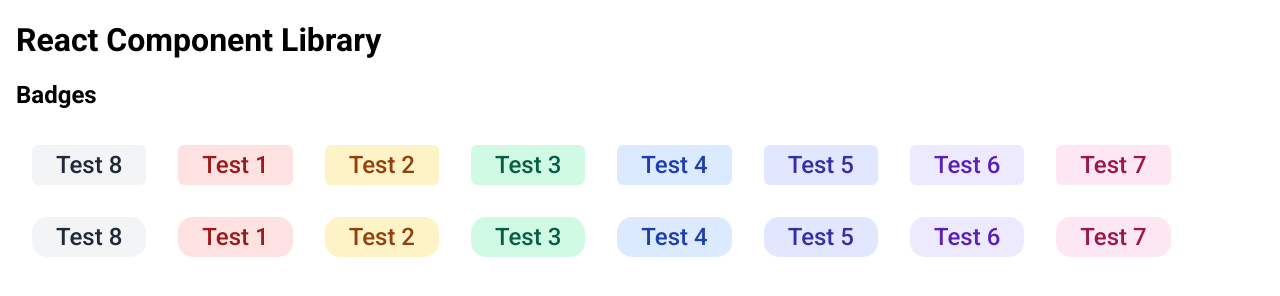
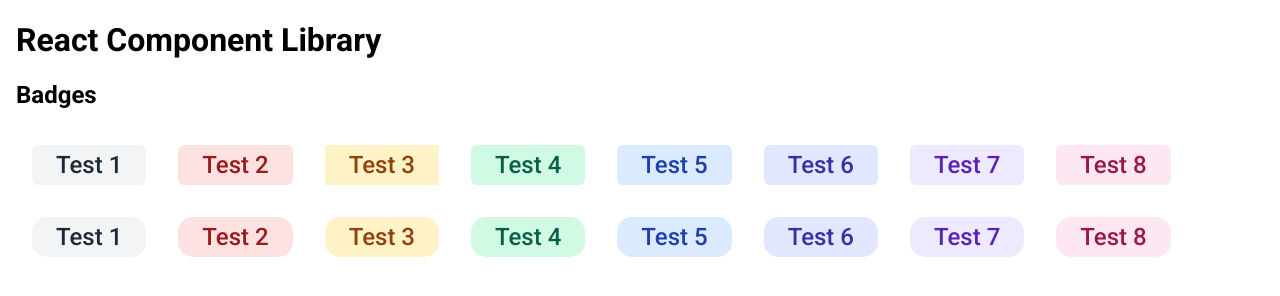
Before and after one commit to benwiacek/component-library, a React (Vite) app: page / in a window 1280 px wide. Shown: the top 296 px of the page. Built offline with nearby package versions, Linux system fonts and the light colour scheme.

Commit message:
fixed names of a few variables

```diff
--- a/index.html
+++ b/index.html
@@ -4,8 +4,7 @@
 		<meta name="viewport" content="width=device-width, initial-scale=1.0" />
 		<link rel="preconnect" href="https://fonts.googleapis.com">
 		<link rel="preconnect" href="https://fonts.gstatic.com" crossorigin>
-		<link href="https://fonts.googleapis.com/css2?family=Roboto:ital,wght@0,100..900;1,100..900&display=swap" rel="stylesheet">
-		<link rel="stylesheet" href="./src/index.css">
+		<link href="https://fonts.googleapis.com/css2?family=Permanent+Marker&family=Roboto:ital,wght@0,100..900;1,100..900&display=swap" rel="stylesheet">		<link rel="stylesheet" href="./src/index.css">
 		<title>Component Library</title>
 	</head>
 	<body>
--- a/src/App.jsx
+++ b/src/App.jsx
@@ -8,26 +8,25 @@
 
 			<h2>Badges</h2>
 			<section>
-				<Badge color="gray" style="square">Test 8</Badge>
-				<Badge color="red" style="square">Test 1</Badge>
-				<Badge color="yellow" style="square">Test 2</Badge>
-				<Badge color="green" style="square">Test 3</Badge>
-				<Badge color="blue" style="square">Test 4</Badge>
-				<Badge color="indigo" style="square">Test 5</Badge>
-				<Badge color="purple" style="square">Test 6</Badge>
-				<Badge color="pink" style="square">Test 7</Badge>
+				<Badge color="gray" variant="square">Test 1</Badge>
+				<Badge color="red" variant="square">Test 2</Badge>
+				<Badge color="yellow" style="square">Test 3</Badge>
+				<Badge color="green" variant="square">Test 4</Badge>
+				<Badge color="blue" variant="square">Test 5</Badge>
+				<Badge color="indigo" variant="square">Test 6</Badge>
+				<Badge color="purple" variant="square">Test 7</Badge>
+				<Badge color="pink" variant="square">Test 8</Badge>
 			</section>
 
 			<section>
-				<Badge color="gray" style="pill">Test 8</Badge>
-				<Badge color="red" style="pill">Test 1</Badge>
-				<Badge color="yellow" style="pill">Test 2</Badge>
-				<Badge color="green" style="pill">Test 3</Badge>
-				<Badge color="blue" style="pill">Test 4</Badge>
-				<Badge color="indigo" style="pill">Test 5</Badge>
-				<Badge color="purple" style="pill">Test 6</Badge>
-				<Badge color="pink" style="pill">Test 7</Badge>
-
+				<Badge color="gray" variant="pill">Test 1</Badge>
+				<Badge color="red" variant="pill">Test 2</Badge>
+				<Badge color="yellow" variant="pill">Test 3</Badge>
+				<Badge color="green" variant="pill">Test 4</Badge>
+				<Badge color="blue" variant="pill">Test 5</Badge>
+				<Badge color="indigo" variant="pill">Test 6</Badge>
+				<Badge color="purple" variant="pill">Test 7</Badge>
+				<Badge color="pink" variant="pill">Test 8</Badge>
 			</section>
 
 			<h2>Banners</h2>
--- a/src/Badge.jsx
+++ b/src/Badge.jsx
@@ -1,7 +1,7 @@
 import classnames from "classnames"
 
-export default function Badge({ color, style, children }) {
-    const badgeClass = classnames(`badge`, style, color)
+export default function Badge({ color, variant, children }) {
+    const badgeClass = classnames(`badge`, variant, color)
     return (
         <span className={badgeClass}>
             {children}
```
